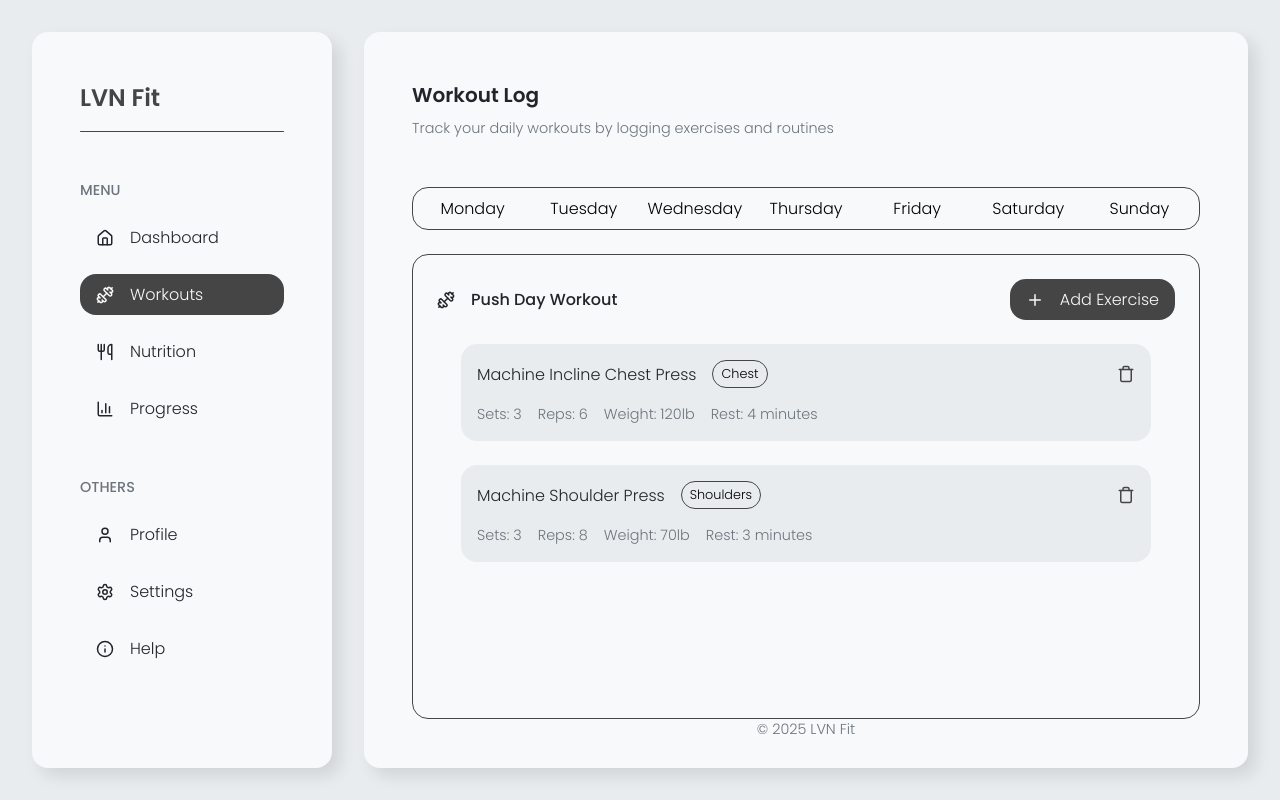
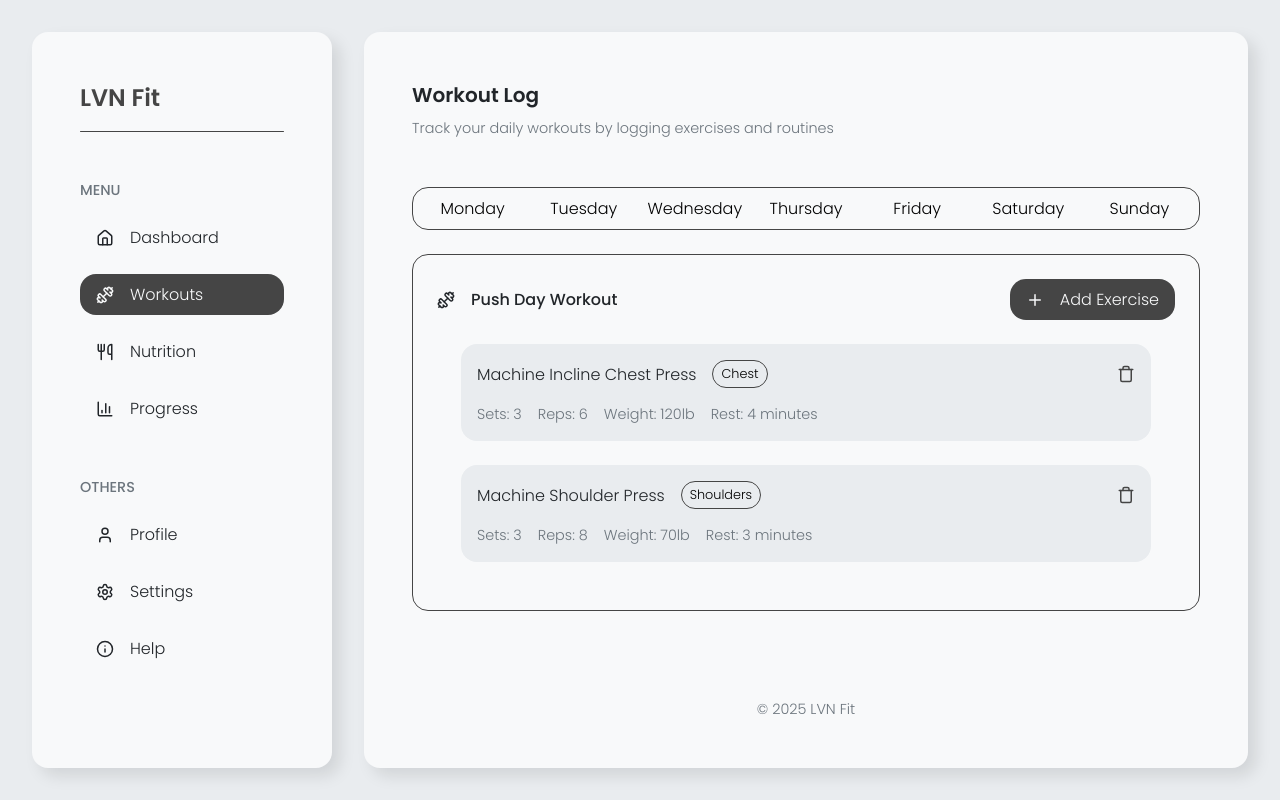
Before and after one commit to nvonil/lvn-fit, a React (Vite) app: page /workouts in a window 1280 px wide. Built offline with nearby package versions, Linux system fonts and the light colour scheme.

Commit message:
Adjust exercise height and margin

```diff
--- a/src/components/pages/workouts/Workouts.css
+++ b/src/components/pages/workouts/Workouts.css
@@ -75,13 +75,9 @@
 /* Exercises */
 
 .workouts-plan-exercises {
-    display: flex;
-    flex-direction: column;
-    gap: var(--space-medium);
-
     overflow-y: auto;
 
-    height: 350px;
+    max-height: 360px;
     padding: 0 var(--space-medium);
 }
 
@@ -102,6 +98,7 @@
     background-color: var(--background-primary);
     border-radius: var(--space-base);
 
+    margin-bottom: var(--space-medium);
     padding: var(--space-base);
 
     transition: transform 0.3s;
```
